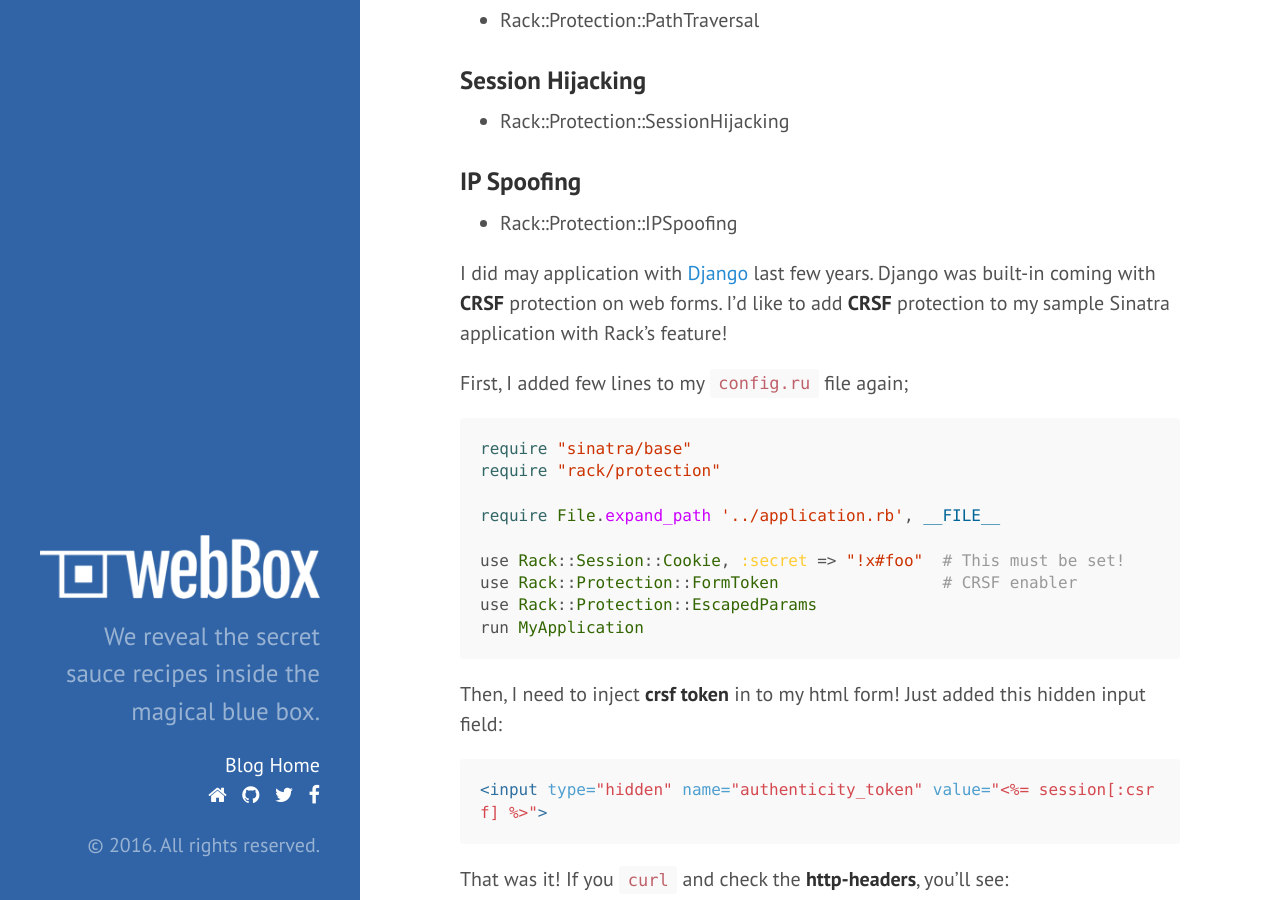
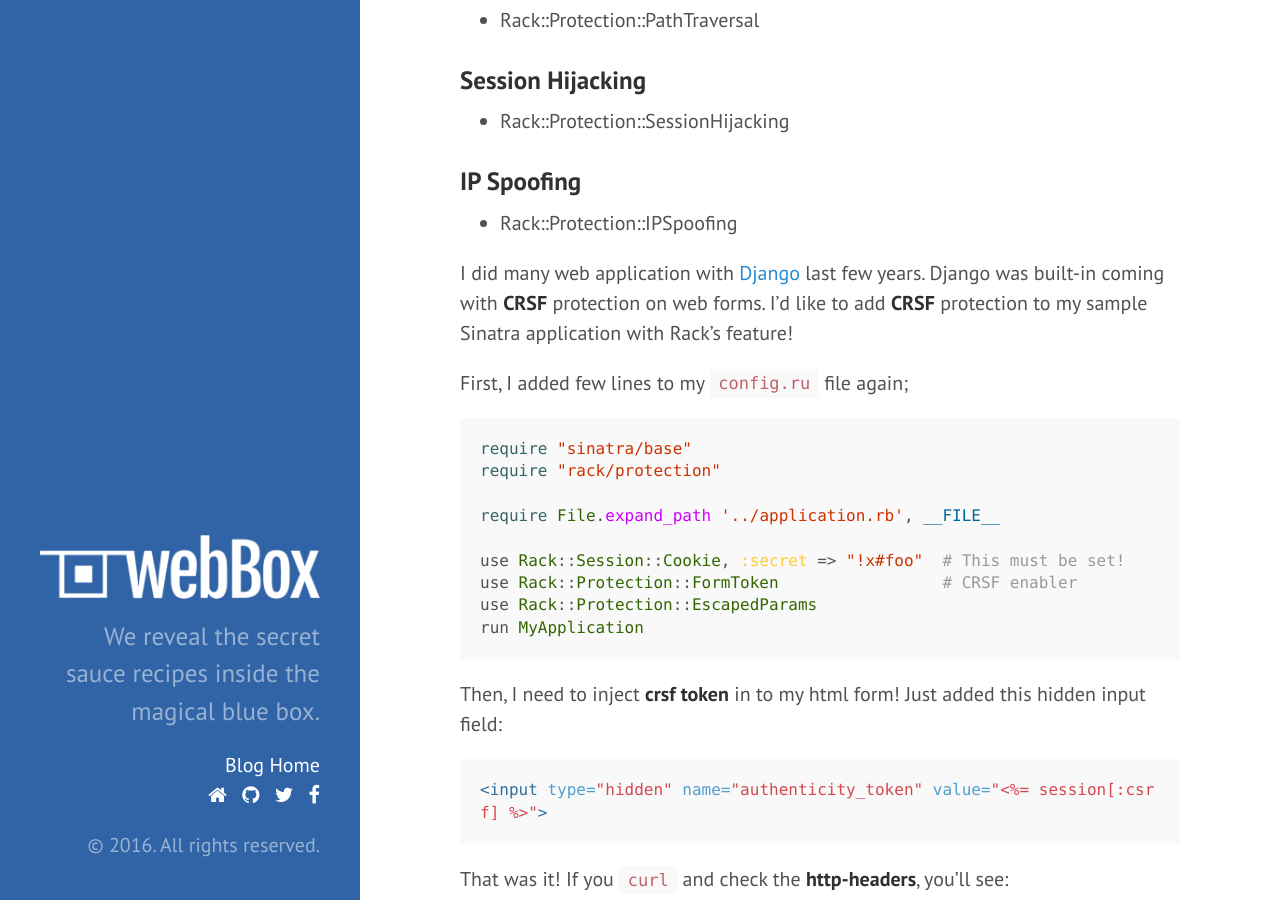
Before and after one commit to digideskio/webbox-blog, a Jekyll site: the page built from _posts/2014-07-31-rack-protection-tips.md, in a window 1280 px wide and 900 px high, scrolled down 1487 px. Built offline with Jekyll 4.4.1, drawn with Linux system fonts in a browser that asks for light colours; nearby versions of some CDN libraries; Markdown is read by kramdown in place of the engine named in the settings; comment, search, counter and statistics services are not loaded.

Commit message:
fixed typo

```diff
--- a/_posts/2014-07-31-rack-protection-tips.md
+++ b/_posts/2014-07-31-rack-protection-tips.md
@@ -71,7 +71,7 @@ have?
 
 * Rack::Protection::IPSpoofing
 
-I did may application with [Django][4] last few years. Django was built-in
+I did many web application with [Django][4] last few years. Django was built-in
 coming with **CRSF** protection on web forms. I'd like to add **CRSF**
 protection to my sample Sinatra application with Rack’s feature!
 
```
